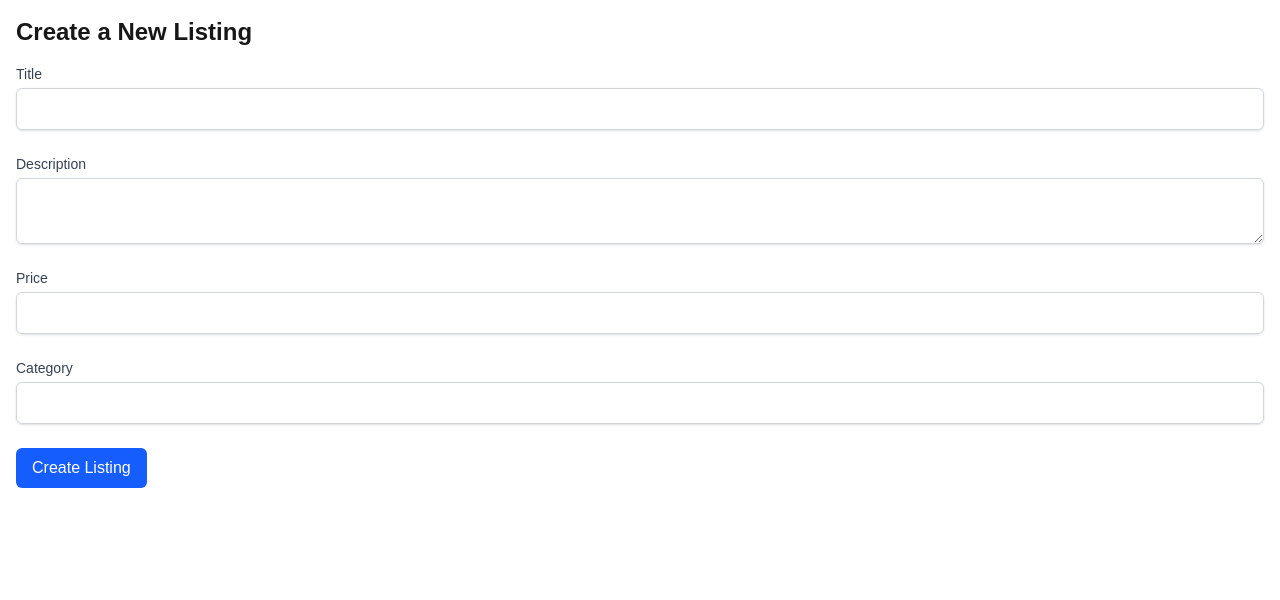
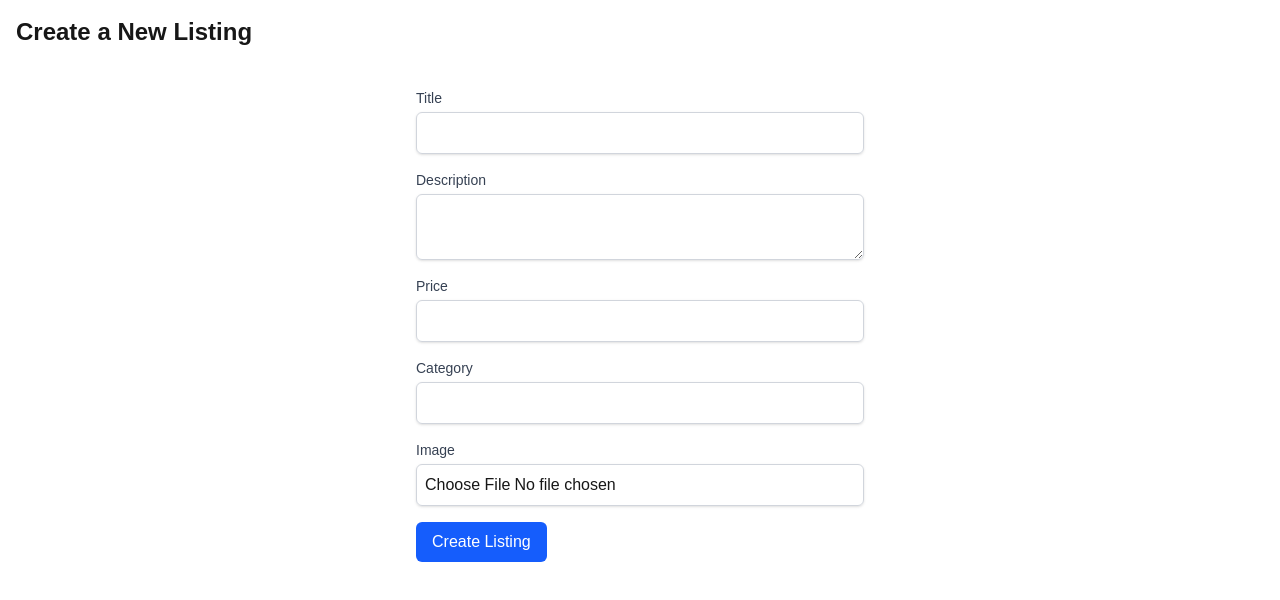
Before and after one commit to Jordan-Delp/Campus-Connect, a Next.js app: page /listings/create in a window 1280 px wide. Shown: the top 600 px of the page. Built offline with nearby package versions, Linux system fonts and the light colour scheme.

Commit message:
Implement image upload functionality using Next.js Server Actions

```diff
--- /dev/null
+++ b/src/app/api/upload/route.ts
@@ -0,0 +1,25 @@
+import { NextRequest, NextResponse } from 'next/server';
+import path from 'path';
+import fs from 'fs/promises';
+
+export async function POST(req: NextRequest) {
+  const formData = await req.formData();
+  const file = formData.get('file') as File;
+
+  if (!file) {
+    return NextResponse.json({ error: 'No file uploaded' }, { status: 400 });
+  }
+
+  const buffer = Buffer.from(await file.arrayBuffer());
+  const filename = file.name.replace(/\s+/g, '_');
+  const uploadDir = path.join(process.cwd(), 'public', 'uploads');
+
+  try {
+    await fs.mkdir(uploadDir, { recursive: true });
+    await fs.writeFile(path.join(uploadDir, filename), buffer);
+    return NextResponse.json({ message: 'File uploaded successfully', filename }, { status: 201 });
+  } catch (error) {
+    console.error('Error uploading file:', error);
+    return NextResponse.json({ error: 'Failed to upload file' }, { status: 500 });
+  }
+}
--- a/src/app/components/CreateListingForm.tsx
+++ b/src/app/components/CreateListingForm.tsx
@@ -1,34 +1,69 @@
 'use client';
 
-import { useForm } from 'react-hook-form';
-
-type FormData = {
-  title: string;
-  description: string;
-  price: number;
-  category: string;
-};
+import React, { useState } from 'react';
 
 export default function CreateListingForm() {
-  const {
-    register,
-    handleSubmit,
-    formState: { errors, isSubmitting },
-    reset,
-  } = useForm<FormData>();
+  const [formData, setFormData] = useState({
+    title: '',
+    description: '',
+    price: '',
+    category: '',
+  });
+  const [file, setFile] = useState<File | null>(null);
 
-  const onSubmit = async (data: FormData) => {
+  const handleChange = (e: React.ChangeEvent<HTMLInputElement | HTMLTextAreaElement>) => {
+    setFormData({ ...formData, [e.target.name]: e.target.value });
+  };
+
+  const handleFileChange = (e: React.ChangeEvent<HTMLInputElement>) => {
+    if (e.target.files && e.target.files[0]) {
+      setFile(e.target.files[0]);
+    }
+  };
+
+  const handleSubmit = async (e: React.FormEvent) => {
+    e.preventDefault();
+
+    let imageUrl = '';
+    if (file) {
+      const uploadData = new FormData();
+      uploadData.append('file', file);
+
+      const uploadRes = await fetch('/api/upload', {
+        method: 'POST',
+        body: uploadData,
+      });
+
+      if (uploadRes.ok) {
+        const uploadResult = await uploadRes.json();
+        imageUrl = `/uploads/${uploadResult.filename}`;
+      } else {
+        alert('Image upload failed.');
+        return;
+      }
+    }
+
     try {
       const response = await fetch('/api/listings', {
         method: 'POST',
         headers: {
           'Content-Type': 'application/json',
         },
-        body: JSON.stringify(data),
+        body: JSON.stringify({
+          ...formData,
+          price: parseFloat(formData.price),
+          imageUrl,
+        }),
       });
 
       if (response.ok) {
-        reset();
+        setFormData({
+          title: '',
+          description: '',
+          price: '',
+          category: '',
+        });
+        setFile(null);
         alert('Listing created successfully!');
       } else {
         alert('Failed to create listing.');
@@ -40,65 +75,65 @@ export default function CreateListingForm() {
   };
 
   return (
-    <form onSubmit={handleSubmit(onSubmit)} className="space-y-6">
+    <form onSubmit={handleSubmit} className="space-y-4 max-w-md mx-auto mt-10">
       <div>
         <label className="block text-sm font-medium text-gray-700">Title</label>
         <input
           type="text"
-          {...register('title', { required: 'Title is required' })}
+          name="title"
+          value={formData.title}
+          onChange={handleChange}
+          required
           className="mt-1 block w-full border border-gray-300 rounded-md shadow-sm p-2"
         />
-        {errors.title && (
-          <p className="text-red-600 text-sm mt-1">{errors.title.message}</p>
-        )}
       </div>
-
       <div>
         <label className="block text-sm font-medium text-gray-700">Description</label>
         <textarea
-          {...register('description', { required: 'Description is required' })}
+          name="description"
+          value={formData.description}
+          onChange={handleChange}
+          required
           className="mt-1 block w-full border border-gray-300 rounded-md shadow-sm p-2"
         />
-        {errors.description && (
-          <p className="text-red-600 text-sm mt-1">{errors.description.message}</p>
-        )}
       </div>
-
       <div>
         <label className="block text-sm font-medium text-gray-700">Price</label>
         <input
           type="number"
-          step="0.01"
-          {...register('price', {
-            required: 'Price is required',
-            valueAsNumber: true,
-            min: { value: 0.01, message: 'Price must be at least $0.01' },
-          })}
+          name="price"
+          value={formData.price}
+          onChange={handleChange}
+          required
           className="mt-1 block w-full border border-gray-300 rounded-md shadow-sm p-2"
         />
-        {errors.price && (
-          <p className="text-red-600 text-sm mt-1">{errors.price.message}</p>
-        )}
       </div>
-
       <div>
         <label className="block text-sm font-medium text-gray-700">Category</label>
         <input
           type="text"
-          {...register('category', { required: 'Category is required' })}
+          name="category"
+          value={formData.category}
+          onChange={handleChange}
+          required
           className="mt-1 block w-full border border-gray-300 rounded-md shadow-sm p-2"
         />
-        {errors.category && (
-          <p className="text-red-600 text-sm mt-1">{errors.category.message}</p>
-        )}
       </div>
-
+      <div>
+        <label className="block text-sm font-medium text-gray-700">Image</label>
+        <input
+          type="file"
+          name="image"
+          accept="image/*"
+          onChange={handleFileChange}
+          className="mt-1 block w-full border border-gray-300 rounded-md shadow-sm p-2"
+        />
+      </div>
       <button
         type="submit"
-        disabled={isSubmitting}
-        className="bg-blue-600 text-white px-4 py-2 rounded-md hover:bg-blue-700 disabled:opacity-50"
+        className="bg-blue-600 text-white px-4 py-2 rounded-md hover:bg-blue-700"
       >
-        {isSubmitting ? 'Submitting...' : 'Create Listing'}
+        Create Listing
       </button>
     </form>
   );
--- a/src/models/Listing.ts
+++ b/src/models/Listing.ts
@@ -5,6 +5,7 @@ export interface IListing extends Document {
   description: string;
   price: number;
   category: string;
+  imageUrl: string;
   createdAt: Date;
 }
 
@@ -14,6 +15,7 @@ const ListingSchema: Schema = new Schema(
     description: { type: String, required: true },
     price: { type: Number, required: true },
     category: { type: String, required: true },
+    imageUrl: { type: String, required: false},
   },
   { timestamps: true }
 );
```
